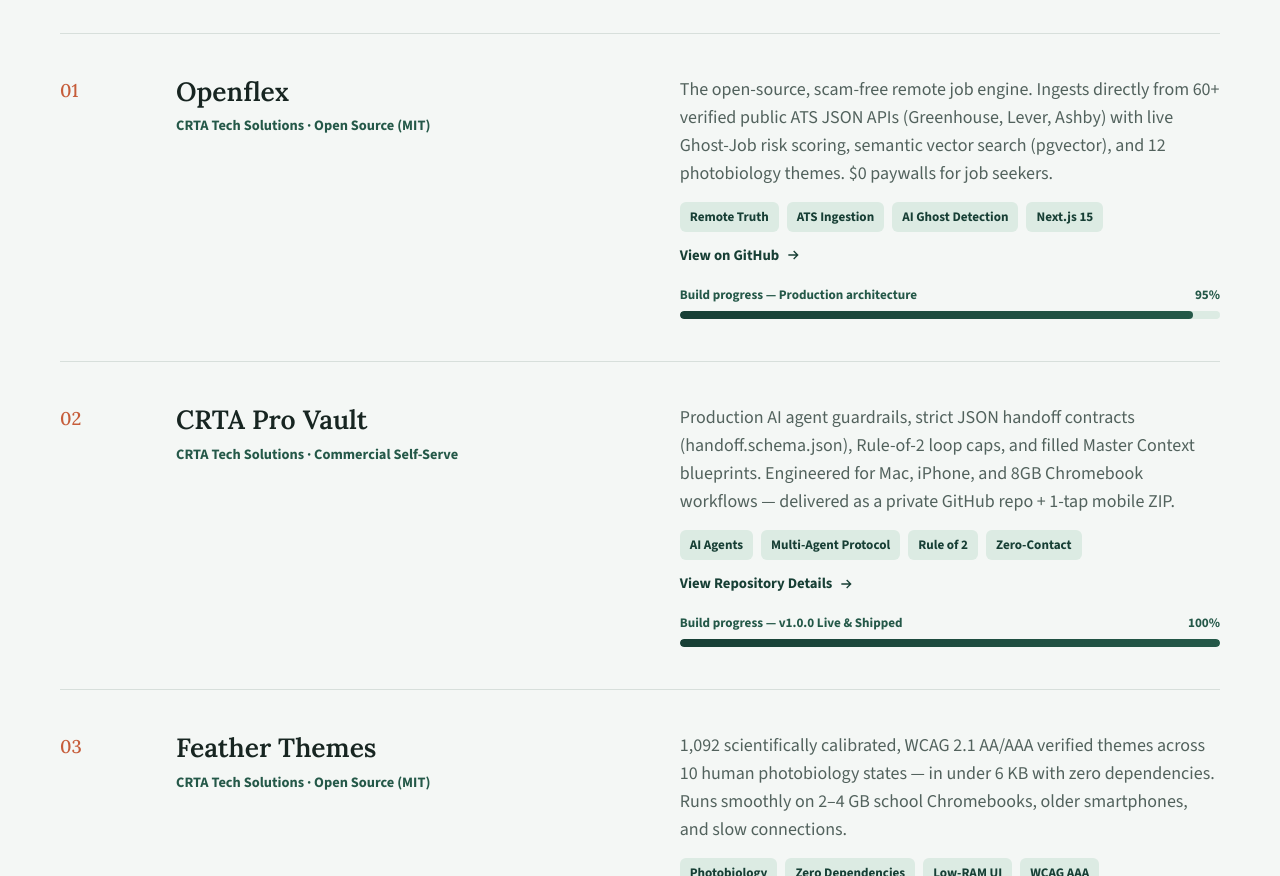
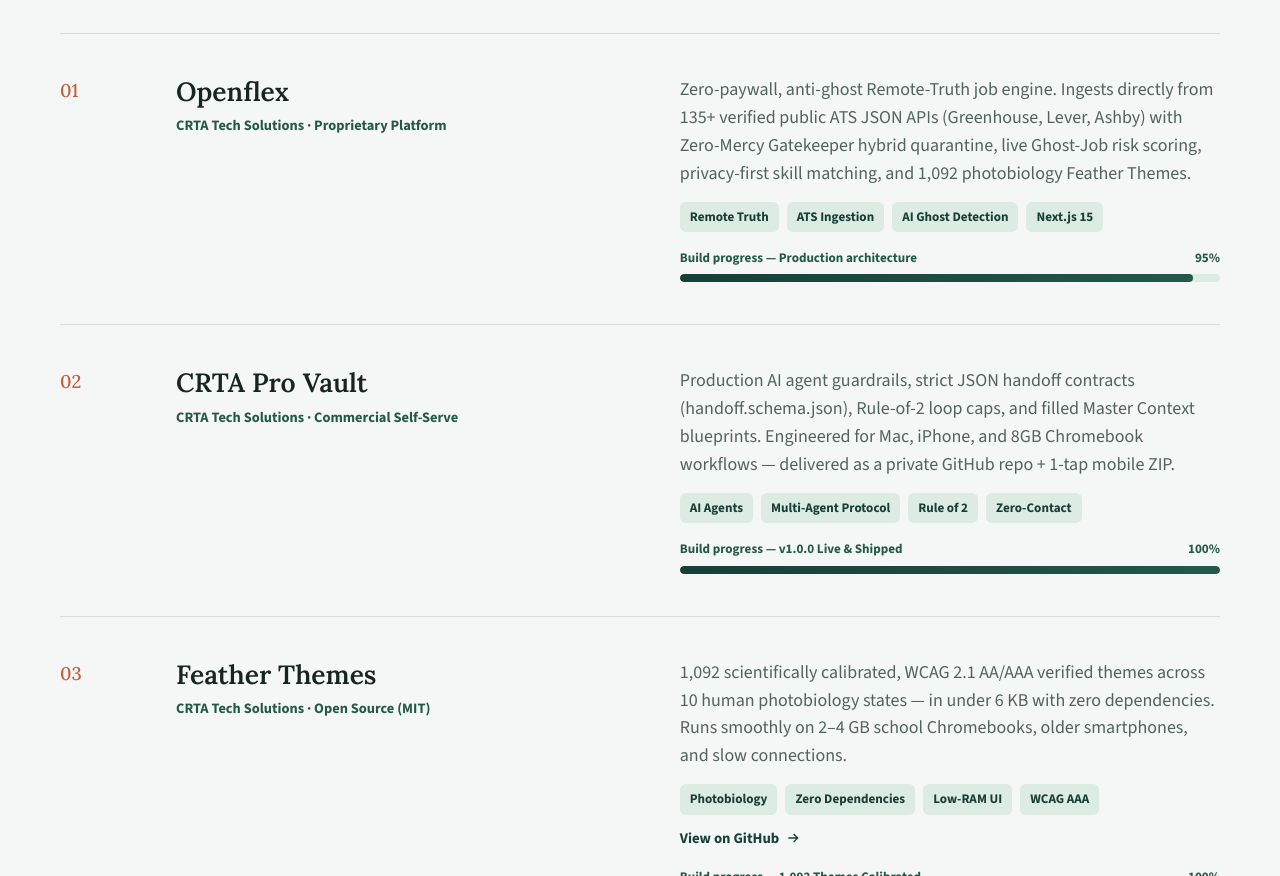
Before and after one commit to kelli-dotcom/kelli-dotcom.github.io, a plain HTML site: page index.html in a window 1280 px wide. Shown: the part 2033-2909 px from the top of the page. Drawn offline with nearby package versions, Linux system fonts and the light colour scheme.

Commit message:
docs: mark Openflex as Proprietary Platform and remove private repo 404 links

```diff
--- a/index.html
+++ b/index.html
@@ -596,15 +596,11 @@
           <div class="project-num">01</div>
           <div>
             <h3>Openflex</h3>
-            <div class="project-role">CRTA Tech Solutions · Open Source (MIT)</div>
+            <div class="project-role">CRTA Tech Solutions · Proprietary Platform</div>
           </div>
           <div class="project-detail">
-            <p>The open-source, scam-free remote job engine. Ingests directly from 60+ verified public ATS JSON APIs (Greenhouse, Lever, Ashby) with live Ghost-Job risk scoring, semantic vector search (pgvector), and 12 photobiology themes. $0 paywalls for job seekers.</p>
+            <p>Zero-paywall, anti-ghost Remote-Truth job engine. Ingests directly from 135+ verified public ATS JSON APIs (Greenhouse, Lever, Ashby) with Zero-Mercy Gatekeeper hybrid quarantine, live Ghost-Job risk scoring, privacy-first skill matching, and 1,092 photobiology Feather Themes.</p>
             <div class="tags"><span class="tag">Remote Truth</span><span class="tag">ATS Ingestion</span><span class="tag">AI Ghost Detection</span><span class="tag">Next.js 15</span></div>
-            <a class="project-link" href="https://github.com/kelli-dotcom/openflex" target="_blank" rel="noopener">
-              View on GitHub
-              <svg aria-hidden="true" width="16" height="16" viewBox="0 0 24 24" fill="none" stroke="currentColor" stroke-width="2"><path d="M5 12h14M13 6l6 6-6 6"/></svg>
-            </a>
             <div class="project-progress">
               <div class="progress-meta"><span>Build progress — Production architecture</span><span>95%</span></div>
               <div class="progress-track" role="progressbar" aria-valuenow="95" aria-valuemin="0" aria-valuemax="100" aria-label="Openflex progress 95%">
@@ -623,10 +619,6 @@
           <div class="project-detail">
             <p>Production AI agent guardrails, strict JSON handoff contracts (handoff.schema.json), Rule-of-2 loop caps, and filled Master Context blueprints. Engineered for Mac, iPhone, and 8GB Chromebook workflows — delivered as a private GitHub repo + 1-tap mobile ZIP.</p>
             <div class="tags"><span class="tag">AI Agents</span><span class="tag">Multi-Agent Protocol</span><span class="tag">Rule of 2</span><span class="tag">Zero-Contact</span></div>
-            <a class="project-link" href="https://github.com/kelli-dotcom/crta-pro-vault" target="_blank" rel="noopener">
-              View Repository Details
-              <svg aria-hidden="true" width="16" height="16" viewBox="0 0 24 24" fill="none" stroke="currentColor" stroke-width="2"><path d="M5 12h14M13 6l6 6-6 6"/></svg>
-            </a>
             <div class="project-progress">
               <div class="progress-meta"><span>Build progress — v1.0.0 Live &amp; Shipped</span><span>100%</span></div>
               <div class="progress-track" role="progressbar" aria-valuenow="100" aria-valuemin="0" aria-valuemax="100" aria-label="CRTA Pro Vault progress 100%">
```
